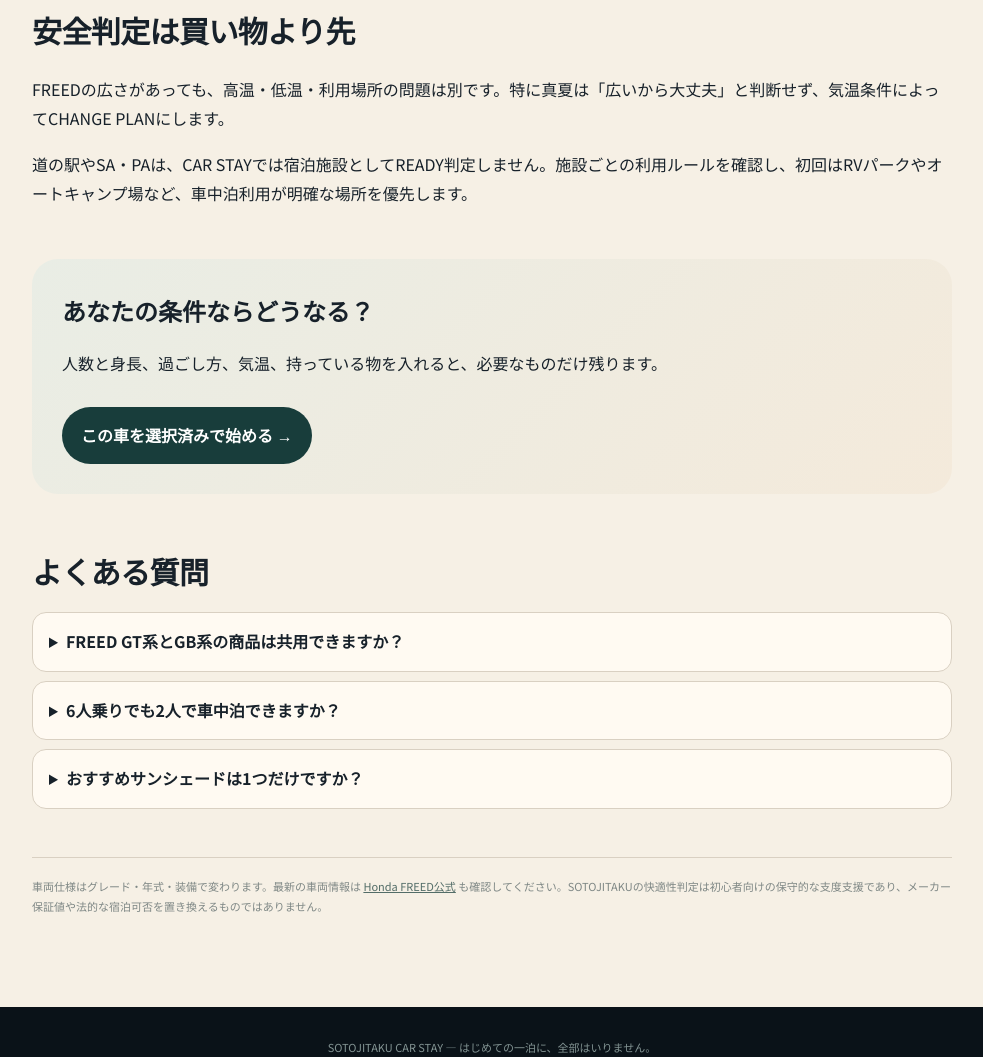
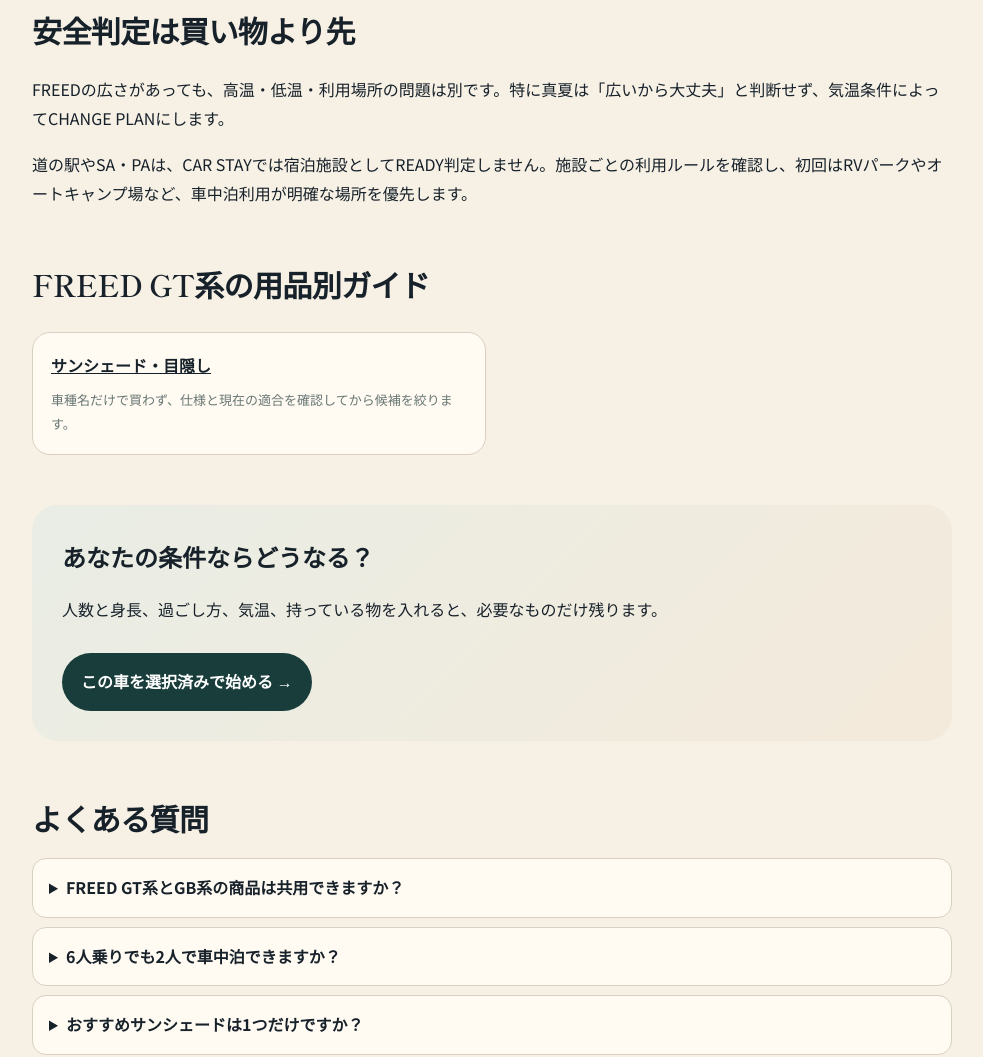
Before and after one commit to stusaurus/sotojitaku, a website: page car-stay/car/freed/index.html in a window 1280 px wide. Shown: the part 2837-3894 px from the top of the page, without its empty margins (148-1131 px from the left). Drawn offline with Linux system fonts and the light colour scheme.

Commit message:
Link freed shade intent page

```diff
--- a/car-stay/car/freed/index.html
+++ b/car-stay/car/freed/index.html
@@ -15,6 +15,7 @@
 <section class="measure"><h3>測るなら、たくさん測らなくていい。</h3><p>FREED GT系は座席仕様の組み合わせがあるため、ネット上の別仕様の実測値を転用しません。寝床にする配置を作り、長さと最狭幅を測ってください。</p><ol><li>実際に寝床として使う区間の長さ</li><li>寝床の一番狭い部分の幅</li><li>段差が気になる場合だけ、その高さ</li></ol><p>車内寸法のカタログ値ではなく、あなたが実際に作る寝床を測るのがポイントです。</p></section>
 <section class="section"><h2>最初に買う物を増やさない</h2><p>車中泊用品を一式そろえる必要はありません。家の寝具やモバイルバッテリーで代用できるなら、まずそれを使います。</p><div class="check-grid"><div class="check"><b>目隠し</b><p>GT1〜GT8対応の全窓セットを複数候補で監査しています。</p></div><div class="check"><b>寝具</b><p>家の寝具で済むなら寝袋不要。</p></div><div class="check"><b>段差対策</b><p>実車で凸凹が気になる部分だけを埋めます。</p></div><div class="check"><b>ポータブル電源</b><p>電気毛布などを使わないなら初回は不要になることがあります。</p></div></div><p>商品は「その車種・世代・仕様への適合」「現在販売中」「価格」「楽天アフィリエイト先」を監査できたものだけをBuilder結果に出します。監査できない商品は、売上機会があっても表示しません。</p></section>
 <section class="section"><h2>安全判定は買い物より先</h2><p>FREEDの広さがあっても、高温・低温・利用場所の問題は別です。特に真夏は「広いから大丈夫」と判断せず、気温条件によってCHANGE PLANにします。</p><p>道の駅やSA・PAは、CAR STAYでは宿泊施設としてREADY判定しません。施設ごとの利用ルールを確認し、初回はRVパークやオートキャンプ場など、車中泊利用が明確な場所を優先します。</p></section>
+<section class="section"><h2>FREED GT系の用品別ガイド</h2><div class="check-grid"><div class="check"><b><a href="./shade/">サンシェード・目隠し</a></b><p>車種名だけで買わず、仕様と現在の適合を確認してから候補を絞ります。</p></div></div></section>
 <section class="builder-box"><h2>あなたの条件ならどうなる？</h2><p>人数と身長、過ごし方、気温、持っている物を入れると、必要なものだけ残ります。</p><a class="cta" href="../../?vehicle=honda-freed-gt&from=seo&entry=freed">この車を選択済みで始める →</a></section>
 <section class="section faq"><h2>よくある質問</h2><details><summary>FREED GT系とGB系の商品は共用できますか？</summary><p>商品ごとの適合確認が必要です。SOTOJITAKUではGT系ユーザーにGB5〜GB8表記の商品を出さないルールにしています。</p></details><details><summary>6人乗りでも2人で車中泊できますか？</summary><p>人数が少なくても寝床レイアウトは仕様で変わるため、実測して判定します。</p></details><details><summary>おすすめサンシェードは1つだけですか？</summary><p>いいえ。複数の現行候補を独立監査し、その日に販売・価格・適合・楽天リンクを確認できた商品だけ最大3件まで表示します。</p></details></section>
 <p class="source-note">車両仕様はグレード・年式・装備で変わります。最新の車両情報は <a href="https://www.honda.co.jp/FREED/" rel="nofollow">Honda FREED公式</a> も確認してください。SOTOJITAKUの快適性判定は初心者向けの保守的な支度支援であり、メーカー保証値や法的な宿泊可否を置き換えるものではありません。</p>
```
